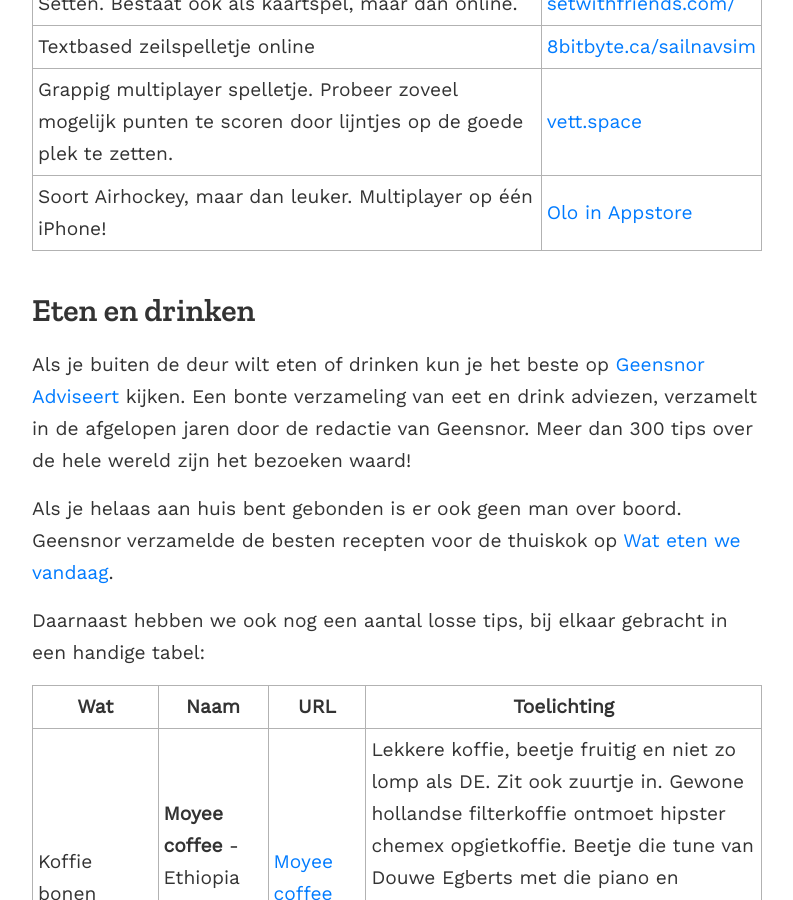
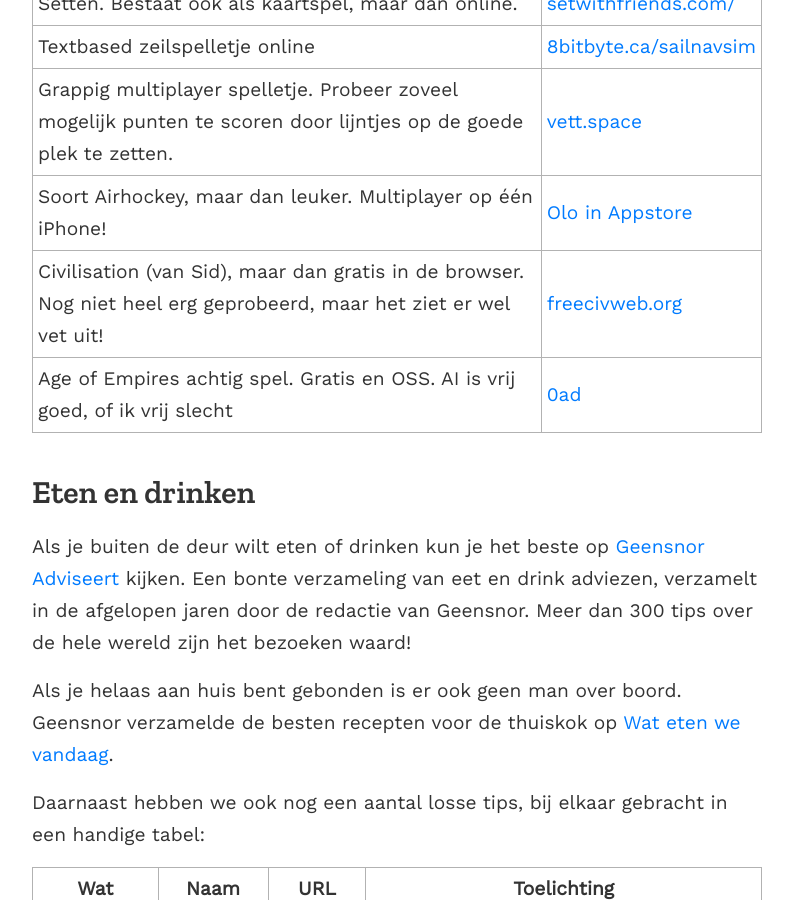
Before and after one commit to geensnor/geensnor.nl, a Jekyll site: the page built from pages/tips.md, in a window 1280 px wide and 900 px high, scrolled down 2204 px. Shown: the whole window, without its empty margins (243-1036 px from the left). Built offline with Jekyll 4.4.1, drawn with Linux system fonts in a browser that asks for light colours.

Commit message:
Gratis strategie spellen.

```diff
--- a/pages/tips.md
+++ b/pages/tips.md
@@ -35,6 +35,8 @@
 |Textbased zeilspelletje online|[8bitbyte.ca/sailnavsim](https://8bitbyte.ca/sailnavsim)|
 |Grappig multiplayer spelletje. Probeer zoveel mogelijk punten te scoren door lijntjes op de goede plek te zetten.|[vett.space](https://vett.space/)|
 |Soort Airhockey, maar dan leuker. Multiplayer op één iPhone!|[Olo in Appstore](https://apps.apple.com/us/app/olo-game/id529826126)|
+|Civilisation (van Sid), maar dan gratis in de browser. Nog niet heel erg geprobeerd, maar het ziet er wel vet uit!|[freecivweb.org](https://www.freecivweb.org/)|
+|Age of Empires achtig spel. Gratis en OSS. AI is vrij goed, of ik vrij slecht|[0ad](https://play0ad.com/)|
 
 
 ## Eten en drinken
```
